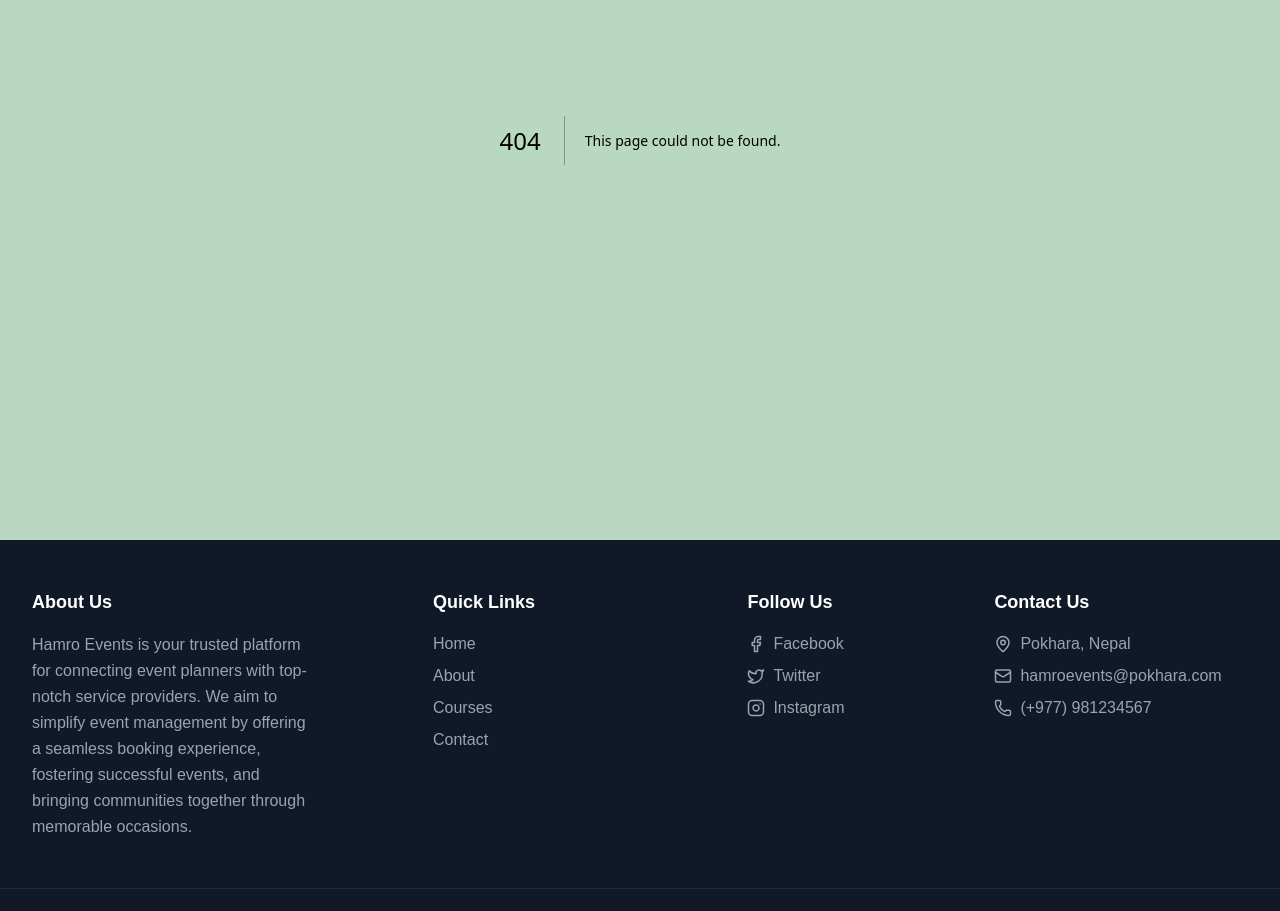
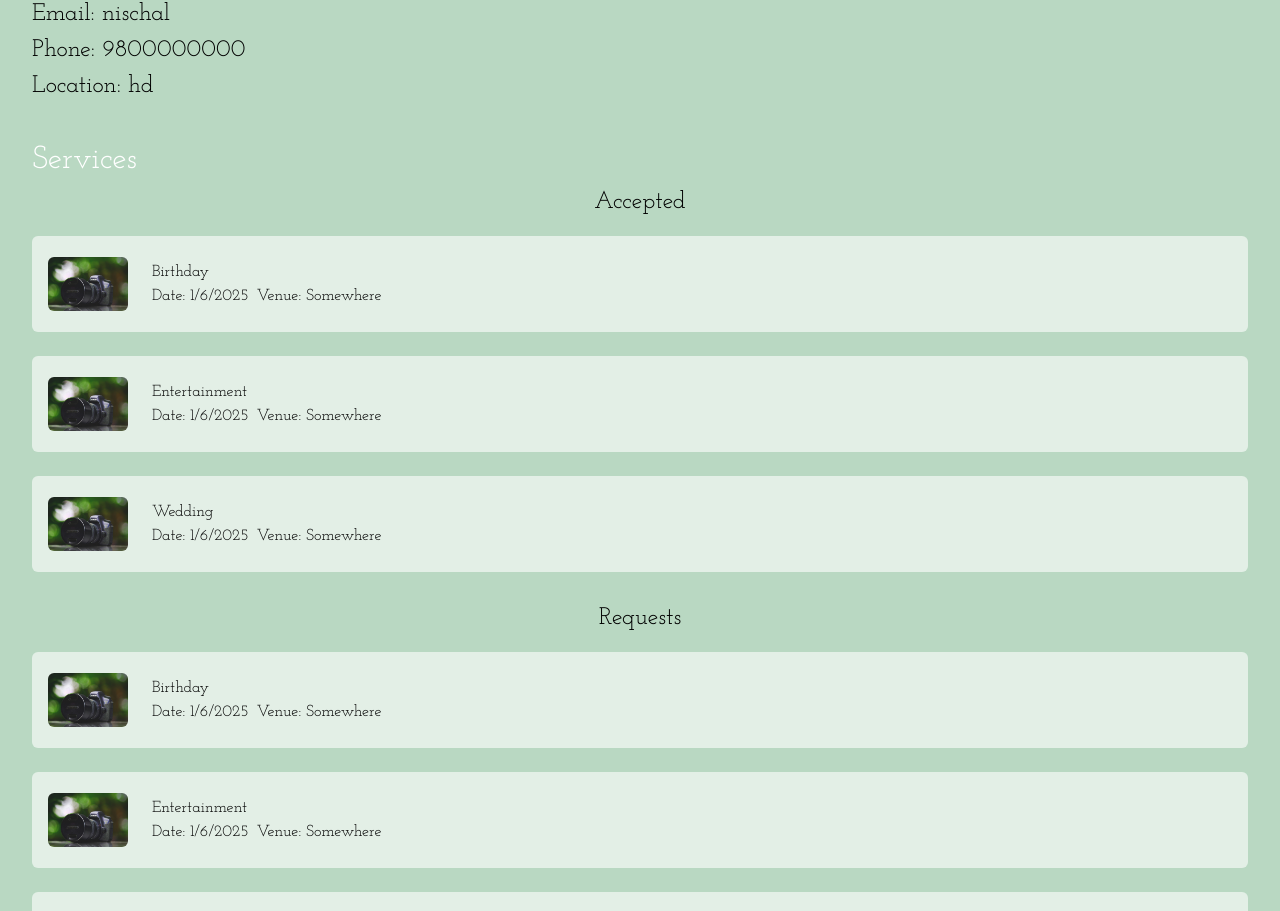
Before and after one commit to sanjeevshah1/Hamro-Events, a Next.js app: page /Provider in a window 1280 px wide. Before the commit this address had no page. Shown: the part 351-1262 px from the top of the page. Built offline with nearby package versions, Linux system fonts and the light colour scheme.

Commit message:
Provider page

```diff
--- /dev/null
+++ b/src/app/Provider/page.tsx
@@ -0,0 +1,44 @@
+import Box from "../Components/Box"
+import Info from "../Components/Info"
+
+const provider = () => {
+  return (
+    <div className="bg-mainColor min-h-screen font-josefinSlab flex flex-col">
+      <Info name='nischal' email="nischal" phone="9800000000" location="hd"/>
+      <div className="flex flex-col px-4 mx-4">
+        <p className="text-[2rem] text-white ">Services</p>
+
+        <div className="flex flex-col gap-2  mb-5">
+          <p className="text-[1.5rem] text-center">Accepted</p>
+          <Box event="Birthday" date={new Date()} venue="Somewhere"/>
+          <Box event="Entertainment" date={new Date()} venue="Somewhere"/>
+          <Box event="Wedding" date={new Date()} venue="Somewhere"/>
+        </div>
+
+        <div className="flex flex-col gap-2 mb-5">
+          <p className="text-[1.5rem] text-center">Requests</p>
+          <Box event="Birthday" date={new Date()} venue="Somewhere"/>
+          <Box event="Entertainment" date={new Date()} venue="Somewhere"/>
+          <Box event="Wedding" date={new Date()} venue="Somewhere"/>
+        </div>
+
+        <div className="flex flex-col gap-2 mb-5">
+          <p className="text-[1.5rem] text-center">Available</p>
+          <Box event="Birthday" date={new Date()} venue="Somewhere"/>
+          <Box event="Entertainment" date={new Date()} venue="Somewhere"/>
+          <Box event="Wedding" date={new Date()} venue="Somewhere"/>
+        </div>
+
+        <div className="flex flex-col gap-2 mb-5">
+          <p className="text-[1.5rem] text-center">Not Available</p>
+          <Box event="Birthday" date={new Date()} venue="Somewhere"/>
+          <Box event="Entertainment" date={new Date()} venue="Somewhere"/>
+          <Box event="Wedding" date={new Date()} venue="Somewhere"/>
+        </div>
+
+      </div>
+    </div>
+  )
+}
+
+export default provider
```
